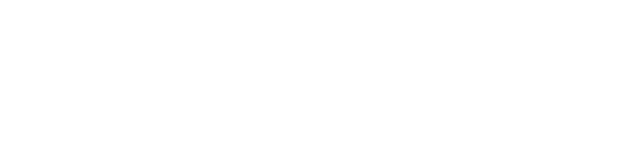
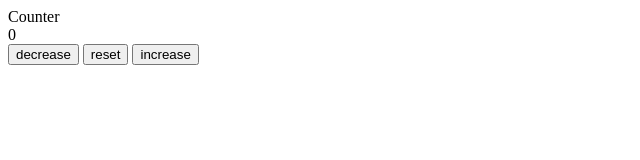
Before and after one commit to Vovan1608/counter_app, a plain HTML site: page index.html in a window 1280 px wide. Shown: the whole page, without its empty margins (0-640 px from the left). Drawn offline with Linux system fonts and the light colour scheme.

Commit message:
added layout

```diff
--- a/index.html
+++ b/index.html
@@ -8,7 +8,15 @@
 	<link rel="stylesheet" href="style.css">
 </head>
 <body>
-	<div id="add"></div>
+	<div id="app">
+		<div class="header">Counter</div>
+		<div class="item">0</div>
+		<div class="container">
+			<button class="decrease">decrease</button>
+			<button class="reset">reset</button>
+			<button class="increase">increase</button>
+		</div>
+	</div>
 	<script src="./main.js"></script>
 </body>
 </html>
```
